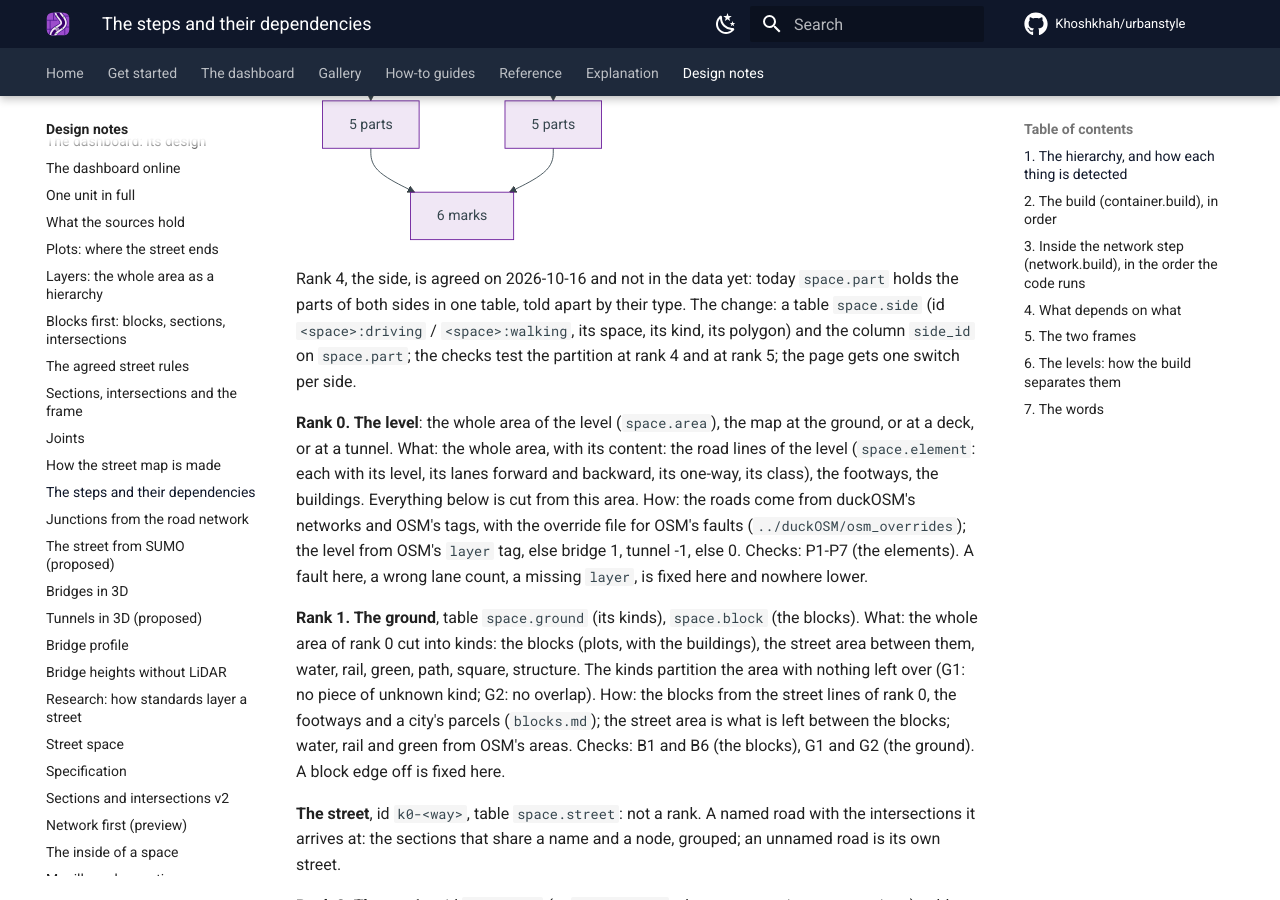
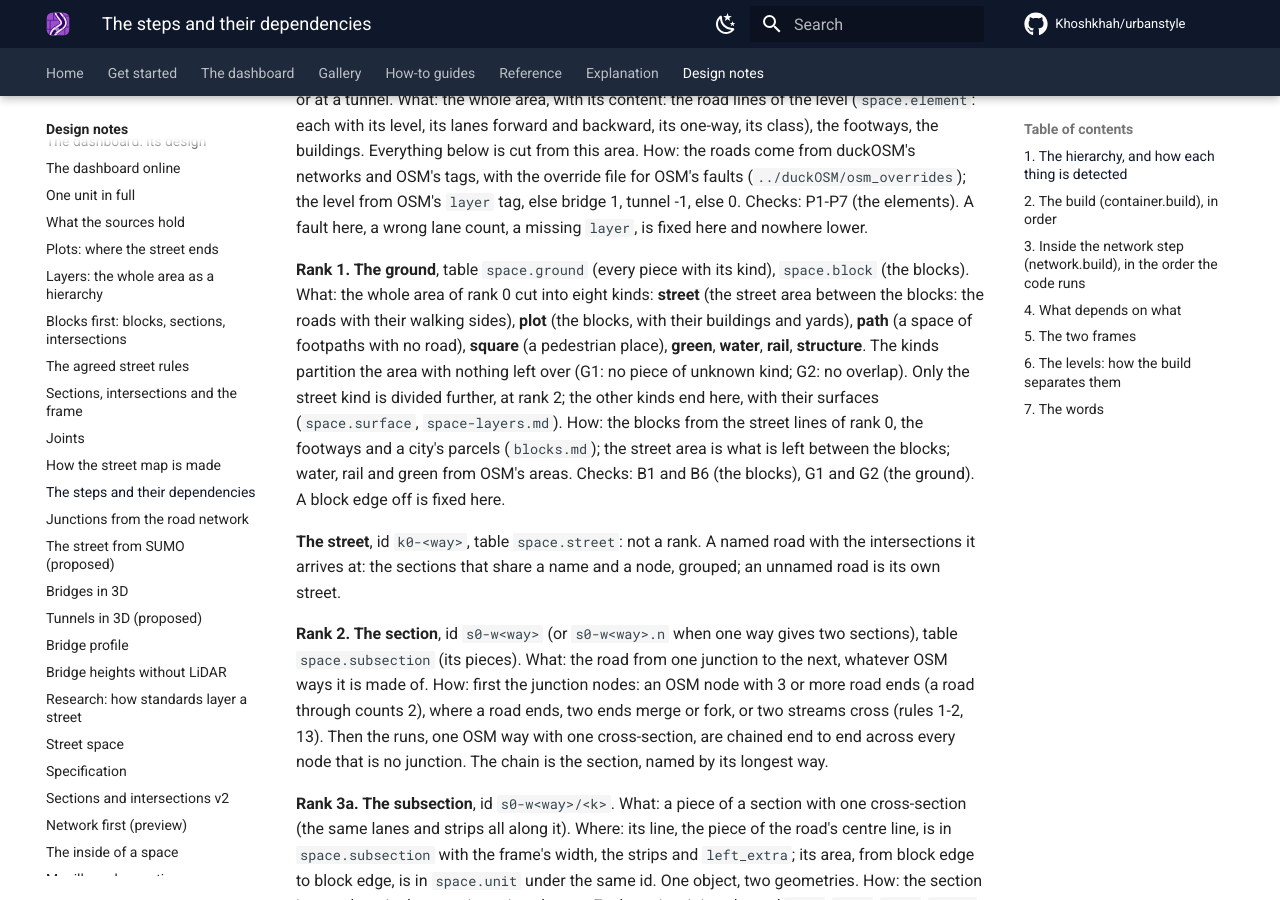
Before and after one commit to Khoshkhah/urbanstyle, an MkDocs documentation site: the page built from docs/design/steps.md, in a window 1280 px wide and 900 px high, scrolled down 1314 px. Built offline with MkDocs 1.6.1 and Material for MkDocs 9.7.7, drawn with Linux system fonts in a browser that asks for light colours; comment, search, counter and statistics services are not loaded.

Commit message:
docs/design/steps.md: rank 1 shows every kind of the ground; only the street kind goes on to rank 2
Co-Authored-By: Claude Fable 5.1 <noreply@anthropic.com>

````diff
--- a/docs/design/steps.md
+++ b/docs/design/steps.md
@@ -23,10 +23,17 @@ space, and it belongs to no section.
 
 ```mermaid
 flowchart TD
-    L0[0 the level: its whole area] --> G1[1 the ground: blocks, street area, water, rail, green]
-    G1 --> SE[2 section]
+    L0[0 the level: its whole area] --> K1[1 street]
+    L0 --> K2[1 plot: the blocks and their buildings]
+    L0 --> K3[1 path]
+    L0 --> K4[1 square]
+    L0 --> K5[1 green]
+    L0 --> K6[1 water]
+    L0 --> K7[1 rail]
+    L0 --> K8[1 structure]
+    K1 --> SE[2 section]
     SE --> SU[3 subsection]
-    G1 --> IN[2 and 3: intersection]
+    K1 --> IN[2 and 3: intersection]
     SU --> D1[4 driving side]
     SU --> W1[4 walking side]
     IN --> D2[4 driving side]
@@ -51,9 +58,12 @@ How: the roads come from duckOSM's networks and OSM's tags, with the override fi
 the level from OSM's `layer` tag, else bridge 1, tunnel -1, else 0. Checks: P1-P7 (the elements). A fault here, a wrong lane
 count, a missing `layer`, is fixed here and nowhere lower.
 
-**Rank 1. The ground**, table `space.ground` (its kinds), `space.block` (the blocks).
-What: the whole area of rank 0 cut into kinds: the blocks (plots, with the buildings), the street area between them, water, rail,
-green, path, square, structure. The kinds partition the area with nothing left over (G1: no piece of unknown kind; G2: no overlap).
+**Rank 1. The ground**, table `space.ground` (every piece with its kind), `space.block` (the blocks).
+What: the whole area of rank 0 cut into eight kinds: **street** (the street area between the blocks: the roads with their walking
+sides), **plot** (the blocks, with their buildings and yards), **path** (a space of footpaths with no road), **square** (a pedestrian
+place), **green**, **water**, **rail**, **structure**. The kinds partition the area with nothing left over (G1: no piece of unknown
+kind; G2: no overlap). Only the street kind is divided further, at rank 2; the other kinds end here, with their surfaces
+(`space.surface`, `space-layers.md`).
 How: the blocks from the street lines of rank 0, the footways and a city's parcels (`blocks.md`); the street area is what is left
 between the blocks; water, rail and green from OSM's areas. Checks: B1 and B6 (the blocks), G1 and G2 (the ground). A block edge off
 is fixed here.
````
